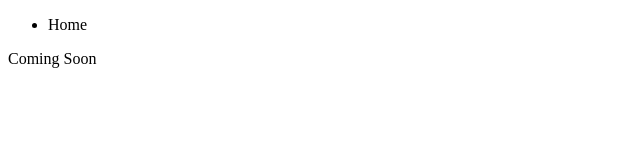
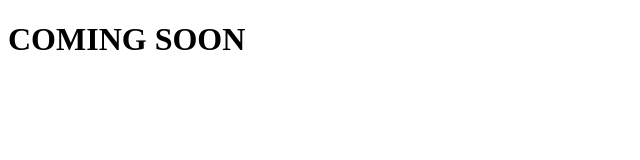
Before and after one commit to MyatGThu/myatthu.github.io, a plain HTML site: page index.html in a window 1280 px wide. Shown: the whole page, without its empty margins (0-640 px from the left). Drawn offline with Linux system fonts and the light colour scheme.

Commit message:
Update index.html

```diff
--- a/index.html
+++ b/index.html
@@ -8,17 +8,10 @@
     </head>
 
     <body>
-        <div class="navigation">
-            <nav>
-                <ul>
-                    <li>Home</li>
-                </ul>
-            </nav>
-        </div>
         <div id="top">
-            <p>
-                Coming Soon
-            </p>
+
+           <h1> COMING SOON </h1>
+
         </div>
     </body>
 
```
